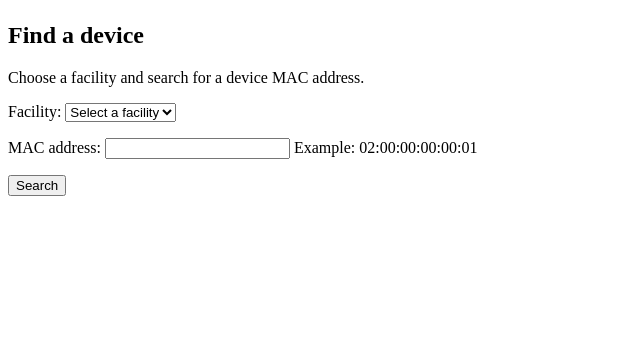
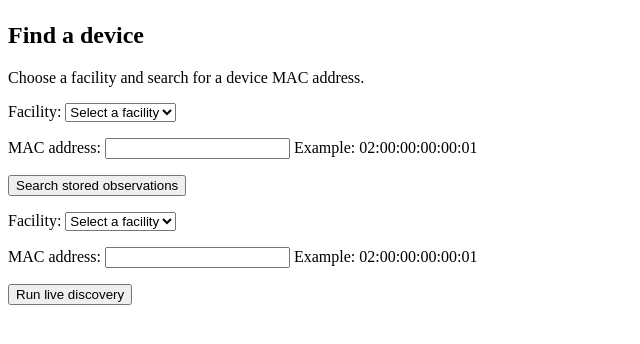
Before and after one commit to TheReal909/VLAN-AUTOMATION-PROJECT, a Django app: page /discovery/ in a window 1280 px wide. Shown: the part 58-402 px from the top of the page, without its empty margins (0-640 px from the left). Run offline with Django 5.2, Linux system fonts and the light colour scheme; data that the repository does not hold is empty.

Commit message:
Connect live read-only discovery to lookup

```diff
--- a/vlan_portal/config/settings.py
+++ b/vlan_portal/config/settings.py
@@ -77,6 +77,11 @@ DEFAULT_AUTO_FIELD = "django.db.models.BigAutoField"
 CELERY_BROKER_URL = env("CELERY_BROKER_URL", default="redis://localhost:6379/0")
 CELERY_RESULT_BACKEND = env("CELERY_RESULT_BACKEND", default="redis://localhost:6379/0")
 
+DISCOVERY_SSH_USERNAME = env("DISCOVERY_SSH_USERNAME", default="")
+DISCOVERY_SSH_PASSWORD = env("DISCOVERY_SSH_PASSWORD", default="")
+DISCOVERY_SSH_PORT = env.int("DISCOVERY_SSH_PORT", default=22)
+DISCOVERY_SSH_TIMEOUT = env.int("DISCOVERY_SSH_TIMEOUT", default=10)
+
 # Optional LDAP configuration for direct AD/LDAPS auth
 LDAP_SERVER_URI = env("LDAP_SERVER_URI", default="")
 LDAP_BIND_DN = env("LDAP_BIND_DN", default="")
--- a/vlan_portal/discovery/views.py
+++ b/vlan_portal/discovery/views.py
@@ -1,13 +1,17 @@
+from django.conf import settings
 from django.shortcuts import render
 
+from .connectors import DiscoveryError, MacDiscoveryService, NetmikoReadOnlyConnector
 from .forms import MacLookupForm
 from .models import PortObservation
 
 
 def index(request):
-    form = MacLookupForm(request.GET or None)
+    form = MacLookupForm(request.POST or request.GET or None)
     observation = None
-    searched = bool(request.GET)
+    live_result = None
+    live_error = None
+    searched = bool(request.GET or request.POST)
     if form.is_valid():
         observation = (
             PortObservation.objects.select_related("switch", "switch__facility")
@@ -17,8 +21,30 @@ def index(request):
             )
             .first()
         )
+        if request.method == "POST" and request.POST.get("action") == "live-discovery":
+            if not settings.DISCOVERY_SSH_USERNAME or not settings.DISCOVERY_SSH_PASSWORD:
+                live_error = "Live discovery is not configured with SSH credentials."
+            else:
+                connector = NetmikoReadOnlyConnector(
+                    settings.DISCOVERY_SSH_USERNAME,
+                    settings.DISCOVERY_SSH_PASSWORD,
+                    port=settings.DISCOVERY_SSH_PORT,
+                    timeout=settings.DISCOVERY_SSH_TIMEOUT,
+                )
+                try:
+                    live_result = MacDiscoveryService(connector).locate(
+                        form.cleaned_data["facility"], form.cleaned_data["mac_address"]
+                    )
+                except DiscoveryError as exc:
+                    live_error = str(exc)
     return render(
         request,
         "discovery/lookup.html",
-        {"form": form, "observation": observation, "searched": searched},
+        {
+            "form": form,
+            "observation": observation,
+            "live_result": live_result,
+            "live_error": live_error,
+            "searched": searched,
+        },
     )
--- a/vlan_portal/templates/discovery/lookup.html
+++ b/vlan_portal/templates/discovery/lookup.html
@@ -3,7 +3,14 @@
 <p>Choose a facility and search for a device MAC address.</p>
 <form method="get">
   {{ form.as_p }}
-  <button type="submit">Search</button>
+  <button type="submit">Search stored observations</button>
+</form>
+
+<form method="post">
+  {% csrf_token %}
+  {{ form.as_p }}
+  <input type="hidden" name="action" value="live-discovery">
+  <button type="submit">Run live discovery</button>
 </form>
 
 {% if searched and form.is_valid %} {% if observation %}
@@ -24,4 +31,30 @@
 </section>
 {% else %}
 <p>No observation was found for that MAC in the selected facility.</p>
-{% endif %} {% endif %} {% endblock %}
+{% endif %}
+{% endif %}
+
+{% if live_error %}
+  <p role="alert">{{ live_error }}</p>
+{% endif %}
+
+{% if live_result %}
+  <section aria-label="Live discovery result">
+    <h2>Live discovery result</h2>
+    <dl>
+      <dt>Switch</dt>
+      <dd>{{ live_result.switch.name }}</dd>
+      <dt>Interface</dt>
+      <dd>{{ live_result.entry.interface_name }}</dd>
+      <dt>Current VLAN</dt>
+      <dd>{{ live_result.entry.vlan_id }}</dd>
+      <dt>Path</dt>
+      <dd>
+        {% for switch in live_result.path %}
+          {{ switch.name }}{% if not forloop.last %} &rarr; {% endif %}
+        {% endfor %}
+      </dd>
+    </dl>
+  </section>
+{% endif %}
+{% endblock %}
```
Also changed, not shown: vlan_portal/discovery/connectors.py (+15 -10 lines), vlan_portal/tests/test_discovery_lookup.py (+40 -0 lines), README.md.
